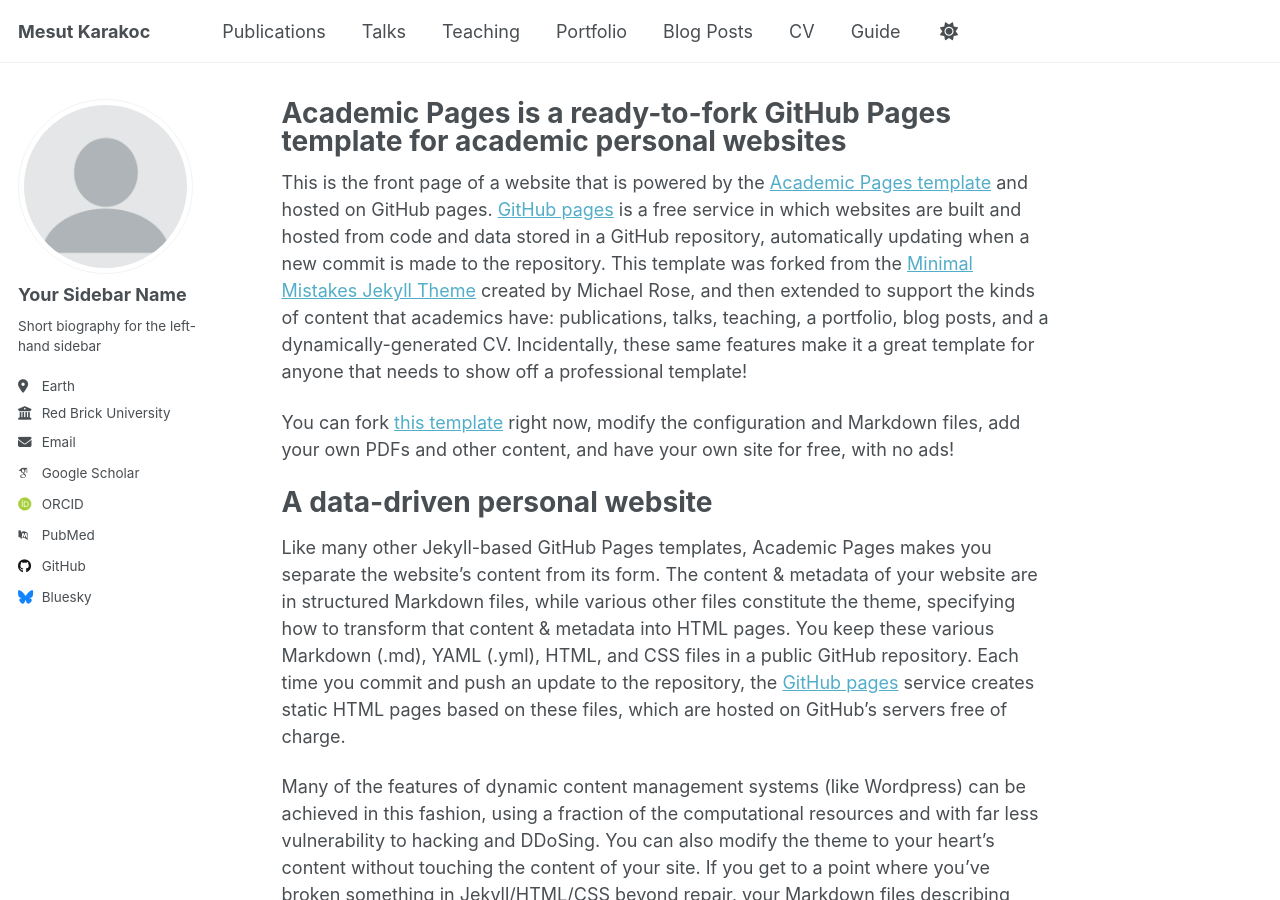
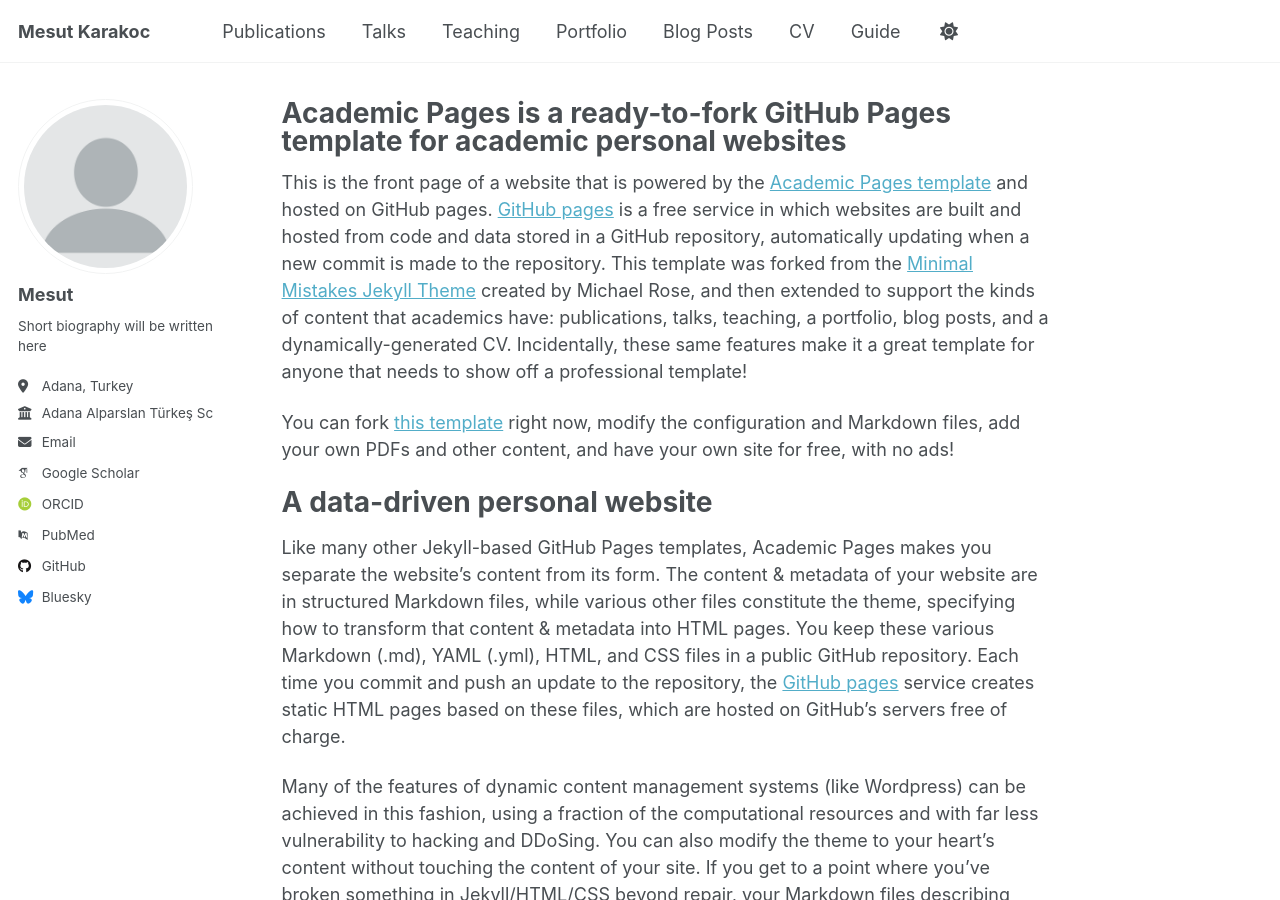
Before and after one commit to m3sut/m3sut.github.io, a Jekyll site: the page built from _pages/about.md, in a window 1280 px wide and 900 px high. Built offline with Jekyll 4.4.1, drawn with Linux system fonts in a browser that asks for light colours; some web fonts are replaced; a script that is not in the unit is left out.

Commit message:
Update _config.yml

```diff
--- a/_config.yml
+++ b/_config.yml
@@ -24,13 +24,13 @@ repository               : ""
 author:
   # Biographic information
   avatar           : "profile.png"
-  name             : "Your Sidebar Name"
+  name             : "Mesut"
   pronouns         : # example: "she/her"
-  bio              : "Short biography for the left-hand sidebar"
-  location         : "Earth"
-  employer         : "Red Brick University"
+  bio              : "Short biography will be written here"
+  location         : "Adana, Turkey"
+  employer         : "Adana Alparslan Türkeş Science and technology University"
   uri              : # URL
-  email            : "none@example.org"
+  email            : "mkarakoc@atu.edu.tr"
 
   # Academic websites
   academia         : # URL
```
